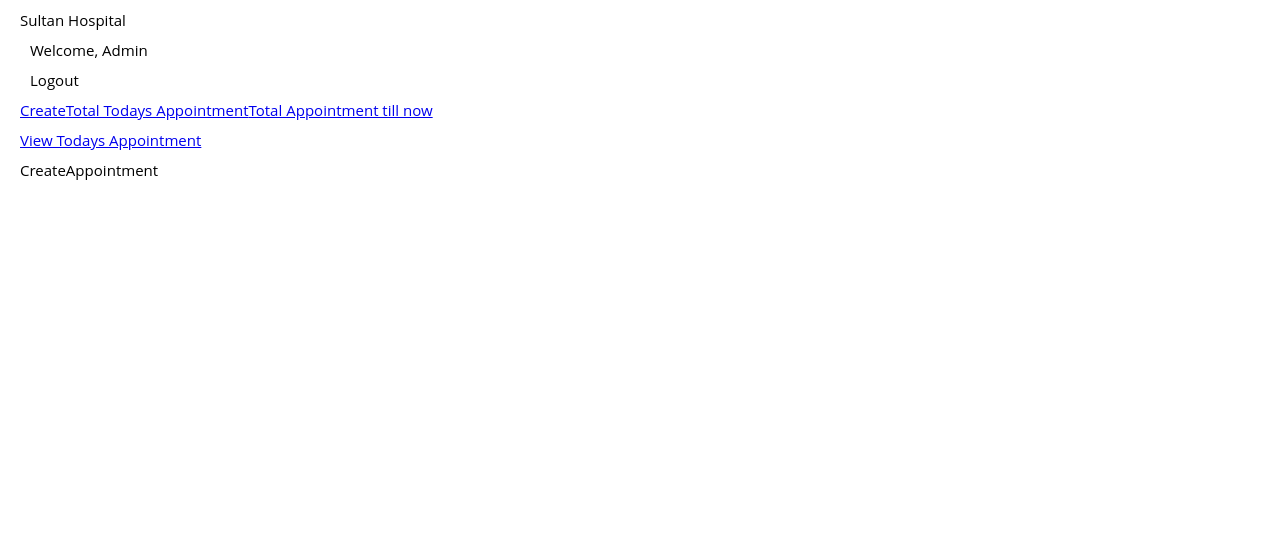
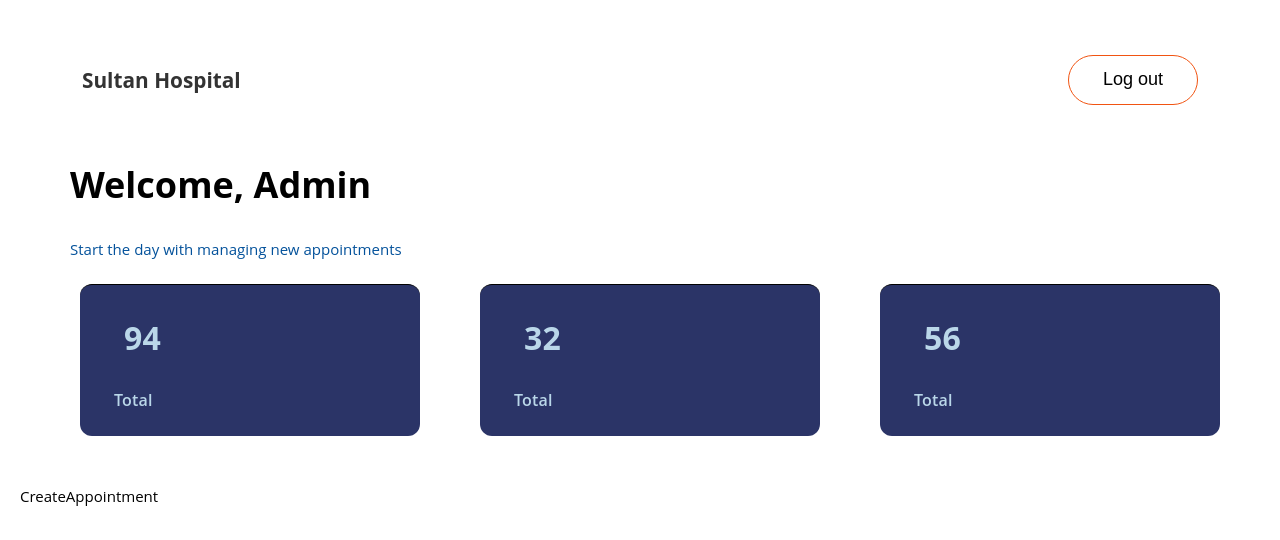
Before and after one commit to Ilix-studio/sultan-hospital, a React (Create React App) app in the folder client/: page /adminDashboard/create in a window 1280 px wide. Shown: the top 540 px of the page. Built offline with nearby package versions, Linux system fonts and the light colour scheme.

Commit message:
admin-dashboard/oneROute/+

```diff
--- a/client/src/App.js
+++ b/client/src/App.js
@@ -20,16 +20,22 @@ const App = () => {
       <Routes>
         <Route path="/" element={<Home />} />
         <Route path="/login" element={<LoginPage />} />
+
         <Route path="/adminDashboard" element={<AdminDashboard />}>
           <Route path="create" element={<CreateAppointment />} />
+          <Route index element={<TodaysTotalAppointments />} />
+
           <Route path="totalapps" element={<TodaysTotalAppointments />} />
+          <Route index element={<TodaysTotalAppointments />} />
+
           <Route path="allAppoint" element={<AllAppointmentsCount />} />
-          <Route index element={<ViewAppointment />} />
+
           <Route path="viewTodays" element={<ViewAppointment />}>
             <Route path="update" element={<Update />} />
             <Route path="delete" element={<Delete />} />
           </Route>
         </Route>
+
         <Route path="*" element={<NoMatch />} />
       </Routes>
     </>
--- a/client/src/Components/AdminDashboard/AdminDashboard.jsx
+++ b/client/src/Components/AdminDashboard/AdminDashboard.jsx
@@ -1,4 +1,17 @@
-import { Link, Outlet } from "react-router-dom";
+import { Outlet } from "react-router-dom";
+import {
+  Container,
+  Header,
+  Logo,
+  LogoutButton,
+  Main,
+  CardContainer,
+  Card,
+  CardContent,
+  Count,
+  Description,
+} from "./Dashboard-styled";
+
 // import useAxiosInterceptor from "../../hooks/useAxiosInterceptor";
 
 const AdminDashboard = () => {
@@ -7,21 +20,41 @@ const AdminDashboard = () => {
 
   return (
     <>
-      {/* Hide the navbar */}
-      <div className="logo">Sultan Hospital</div>
-      <div>
-        <div className="Greetings">Welcome, Admin</div>
-        <div className="Logout">Logout</div>
-      </div>
+      <Container>
+        <Header>
+          <Logo>
+            <h1>Sultan Hospital</h1>
+          </Logo>
+          <LogoutButton>Log out</LogoutButton>
+        </Header>
+        <Main>
+          <div className="welcome-message">
+            <h2>Welcome, Admin</h2>
+            <p>Start the day with managing new appointments</p>
+          </div>
+        </Main>
+        <CardContainer>
+          <Card>
+            <CardContent>
+              <Count>94</Count>
+            </CardContent>
+            <Description>Total</Description>
+          </Card>
+          <Card>
+            <CardContent>
+              <Count>32</Count>
+            </CardContent>
+            <Description>Total</Description>
+          </Card>
+          <Card>
+            <CardContent>
+              <Count>56</Count>
+            </CardContent>
+            <Description>Total</Description>
+          </Card>
+        </CardContainer>
+      </Container>
 
-      <div className="three_box">
-        <Link to="create">Create</Link>
-        <Link to="totalappsToday">Total Todays Appointment</Link>
-        <Link to="allAppoint">Total Appointment till now</Link>
-      </div>
-      <div>
-        <Link to="viewTodays">View Todays Appointment</Link>
-      </div>
       <Outlet />
     </>
   );
--- a/client/src/Components/AdminDashboard/AllAppointmentsCount.jsx
+++ b/client/src/Components/AdminDashboard/AllAppointmentsCount.jsx
@@ -1,6 +1,6 @@
 import React from "react";
 import { useQuery } from "react-query";
-import { TableContainer, Table, Th, Td, Tr } from "./Dashboard-styled";
+import { TableContainer, Table, Th, Td } from "./Dashboard-styled";
 import Update from "./Update";
 import Delete from "./Delete";
 import useAxiosInterceptor from "../../hooks/useAxiosInterceptor";
@@ -28,7 +28,7 @@ const AllAppointmentsCount = () => {
     <TableContainer>
       <Table>
         <thead>
-          <Tr>
+          <tr>
             <Th>S.No.</Th>
             <Th>Name</Th>
             <Th>Phone Number</Th>
@@ -36,11 +36,11 @@ const AllAppointmentsCount = () => {
             <Th>Time Schedule</Th>
             <Th>Date</Th>
             <Th>Actions</Th>
-          </Tr>
+          </tr>
         </thead>
         <tbody>
           {data.map((appointment, index) => (
-            <Tr key={appointment._id}>
+            <tr key={appointment._id}>
               <Td>{index + 1}</Td>
               <Td>{appointment.patientName}</Td>
               <Td>{appointment.phoneNumber}</Td>
@@ -51,7 +51,7 @@ const AllAppointmentsCount = () => {
                 <Update />
                 <Delete />
               </Td>
-            </Tr>
+            </tr>
           ))}
         </tbody>
       </Table>
--- a/client/src/Components/AdminDashboard/Dashboard-styled.js
+++ b/client/src/Components/AdminDashboard/Dashboard-styled.js
@@ -1,47 +1,138 @@
 import styled from "styled-components";
+const Container = styled.div`
+  max-width: 1200px;
+  margin: 0 auto;
+  padding: 20px;
+`;
+
+const Header = styled.header`
+  display: flex;
+  justify-content: space-between;
+  align-items: center;
+  padding: 12px;
+  background: #ffffff;
+  border-radius: 24px;
+`;
+
+const Logo = styled.div`
+  h1 {
+    font-size: 1.3rem;
+    color: #333;
+  }
+`;
+
+const LogoutButton = styled.button`
+  width: 130px;
+  height: 50px;
+  border: 1px solid #f15412;
+  border-radius: 35px;
+  cursor: pointer;
+  background: white;
+  font-size: 1.2em;
+  font-weight: 350;
+  color: black;
+`;
+
+const Main = styled.main`
+  .welcome-message {
+    h2 {
+      font-size: 36px;
+      font-weight: 700;
+    }
+    p {
+      color: #04529b;
+    }
+  }
+`;
+
+const CardContainer = styled.div`
+  display: flex;
+  gap: 40px;
+  width: 100%;
+
+  @media (max-width: 768px) {
+    flex-direction: column;
+    align-items: center;
+  }
+`;
+
+const Card = styled.div`
+  width: 100%;
+  max-width: 400px;
+  height: 152px;
+  padding: 24px;
+  background: #2b3467;
+  color: #bad7e9;
+  border-radius: 12px;
+  overflow: hidden;
+  border-top: 1px solid rgb(2, 2, 2);
+  display: flex;
+  flex-direction: column;
+  justify-content: center;
+  position: relative;
+  box-shadow: 2px solid #bad7e9;
+`;
+
+const CardContent = styled.div`
+  display: flex;
+  align-items: center;
+  gap: 14px;
+`;
+
+const Count = styled.div`
+  font-size: 32px;
+  font-weight: 700;
+  line-height: 40px;
+  letter-spacing: 0.15px;
+  word-wrap: break-word;
+`;
+
+const Description = styled.div`
+  font-size: 16px;
+  font-weight: 600;
+  line-height: 24px;
+  letter-spacing: 0.15px;
+  word-wrap: break-word;
+  z-index: 1;
+
+  .bold {
+    font-weight: 700;
+  }
+`;
 
 const TableContainer = styled.div`
-  display: flex;
-  justify-content: center;
-  align-items: center;
-  height: 100vh; /* Full height of the viewport */
-  max-width: 100%;
-  margin: 0 auto;
-  padding: 20px;
-  background-color: #ffffff;
-  box-shadow: 0 4px 8px rgba(0, 0, 0, 0.1);
-  border-radius: 8px;
-`;
-const AdminCreateAp = styled.div`
-  text-decoration: none;
-  background-color: aquamarine;
-  color: antiquewhite;
-  font-weight: 500;
-  padding: 10px;
-`;
-const Table = styled.table`
-  width: 80%;
-  border-collapse: collapse;
-  margin: 20px 0;
-  font-size: 18px;
-  text-align: left;
+  padding-top: 20px;
 `;
 
+const Table = styled.table`
+  font-family: "Plus Jakarta Sans", sans-serif;
+  border-collapse: collapse;
+  width: 100%;
+`;
+const Td = styled.td`
+  border: 1px solid #da1212;
+  text-align: left;
+  padding: 8px;
+`;
 const Th = styled.th`
-  background-color: #f4f4f4;
-  border: 1px solid #dddddd;
+  border: 1px solid #da1212;
+  text-align: left;
   padding: 8px;
 `;
 
-const Td = styled.td`
-  border: 1px solid #dddddd;
-  padding: 8px;
-`;
-
-const Tr = styled.tr`
-  &:nth-child(even) {
-    background-color: #f9f9f9;
-  }
-`;
-
-export { TableContainer, AdminCreateAp, Table, Th, Td, Tr };
+export {
+  Container,
+  Header,
+  Logo,
+  LogoutButton,
+  Main,
+  CardContainer,
+  Card,
+  CardContent,
+  Count,
+  Description,
+  TableContainer,
+  Table,
+  Th,
+  Td,
+};
--- a/client/src/Components/AdminDashboard/TodaysTotalAppointments.jsx
+++ b/client/src/Components/AdminDashboard/TodaysTotalAppointments.jsx
@@ -1,7 +1,63 @@
 import React from "react";
+import { Container, TableContainer, Table, Th, Td } from "./Dashboard-styled";
+import { useQuery } from "react-query";
+import Update from "./Update";
+import Delete from "./Delete";
+import useAxiosInterceptor from "../../hooks/useAxiosInterceptor";
 
 const TodaysTotalAppointments = () => {
-  return <div>TodaysTotalAppointments</div>;
+  const { axiosPrivate } = useAxiosInterceptor();
+
+  const fetchAppointments = async () => {
+    const { data } = await axiosPrivate.get(
+      "http://localhost:5000/api/form/view"
+    );
+    return data;
+  };
+
+  const { data, error, isLoading } = useQuery(
+    "appointments",
+    fetchAppointments
+  );
+
+  if (isLoading) return <div>Loading...</div>;
+  if (error) return <div>Error: {error.message}</div>;
+  //add react hot toast to show error message
+  return (
+    <Container>
+      <TableContainer>
+        <h2>Today Appointments</h2>
+        <Table>
+          <thead>
+            <tr>
+              <Th>S.No.</Th>
+              <Th>Name</Th>
+              <Th>Phone Number</Th>
+
+              <Th>Time Schedule</Th>
+              <Th>Date</Th>
+              <Th>Actions</Th>
+            </tr>
+          </thead>
+          <tbody>
+            {data.map((appointment, index) => (
+              <tr key={appointment._id}>
+                <Td>{index + 1}</Td>
+                <Td>{appointment.patientName}</Td>
+                <Td>{appointment.phoneNumber}</Td>
+                <Td>{appointment.timeSchedule}</Td>
+                <Td>{appointment.createdAt}</Td>
+                <Td>
+                  <Update />
+                  <Delete />
+                </Td>
+              </tr>
+            ))}
+          </tbody>
+        </Table>
+      </TableContainer>
+    </Container>
+  );
 };
 
 export default TodaysTotalAppointments;
--- a/client/src/Components/AdminDashboard/ViewAppointment.jsx
+++ b/client/src/Components/AdminDashboard/ViewAppointment.jsx
@@ -1,6 +1,6 @@
 import React from "react";
 import { useQuery } from "react-query";
-import { TableContainer, Table, Th, Td, Tr } from "./Dashboard-styled";
+import { TableContainer, Table, Th, Td } from "./Dashboard-styled";
 import Update from "./Update";
 import Delete from "./Delete";
 import useAxiosInterceptor from "../../hooks/useAxiosInterceptor";
@@ -9,9 +9,7 @@ const ViewAppointment = () => {
   const { axiosPrivate } = useAxiosInterceptor();
 
   const fetchAppointments = async () => {
-    const { data } = await axiosPrivate.get(
-      "http://localhost:5000/api/form/todays-appointments"
-    );
+    const { data } = await axiosPrivate.get("http://localhost:5000/api/");
     return data;
   };
 
@@ -27,7 +25,7 @@ const ViewAppointment = () => {
     <TableContainer>
       <Table>
         <thead>
-          <Tr>
+          <tr>
             <Th>S.No.</Th>
             <Th>Name</Th>
             <Th>Phone Number</Th>
@@ -35,11 +33,11 @@ const ViewAppointment = () => {
             <Th>Time Schedule</Th>
             <Th>Date</Th>
             <Th>Actions</Th>
-          </Tr>
+          </tr>
         </thead>
         <tbody>
           {data.map((appointment, index) => (
-            <Tr key={appointment._id}>
+            <tr key={appointment._id}>
               <Td>{index + 1}</Td>
               <Td>{appointment.patientName}</Td>
               <Td>{appointment.phoneNumber}</Td>
@@ -50,7 +48,7 @@ const ViewAppointment = () => {
                 <Update />
                 <Delete />
               </Td>
-            </Tr>
+            </tr>
           ))}
         </tbody>
       </Table>
```
